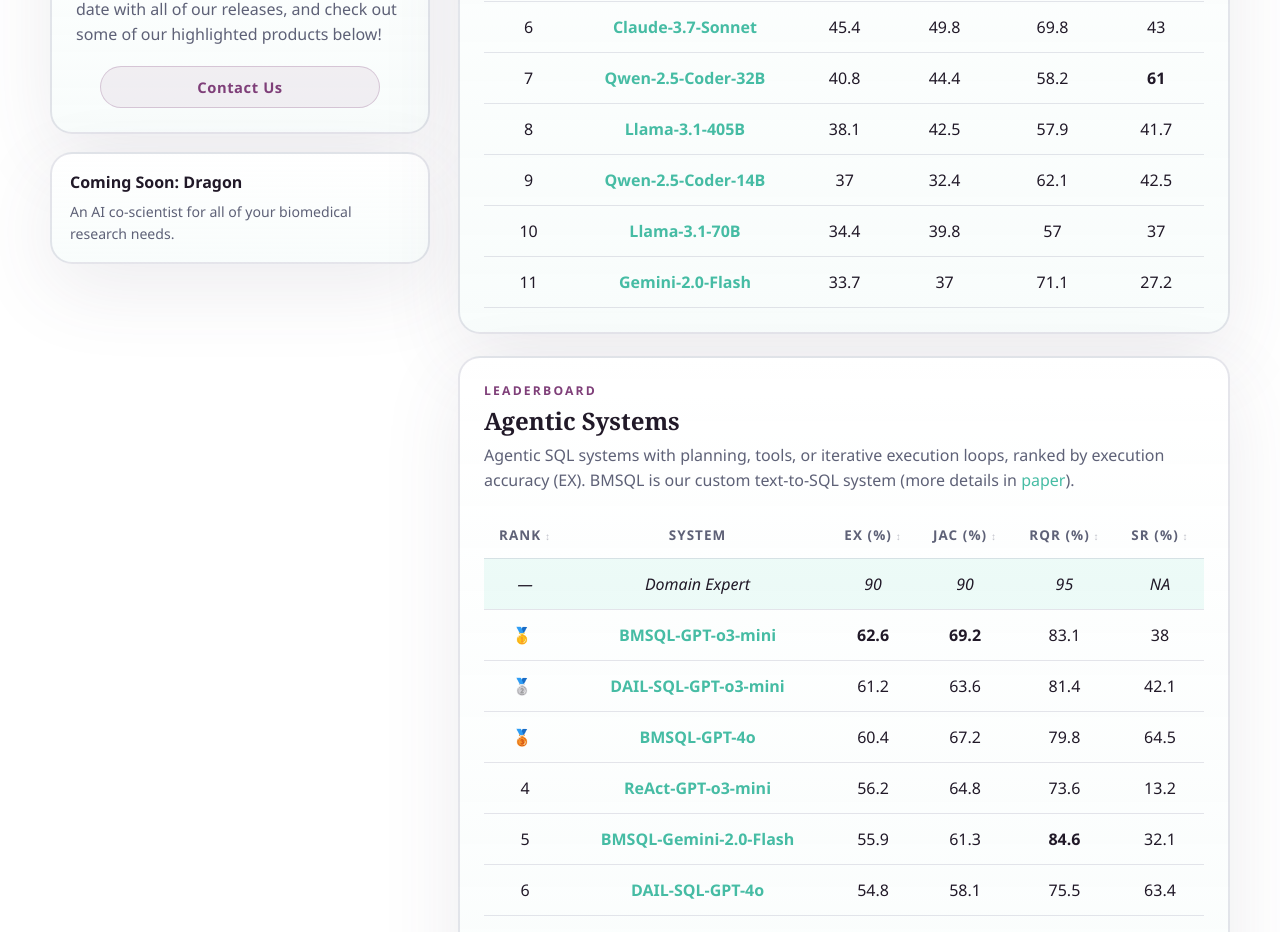
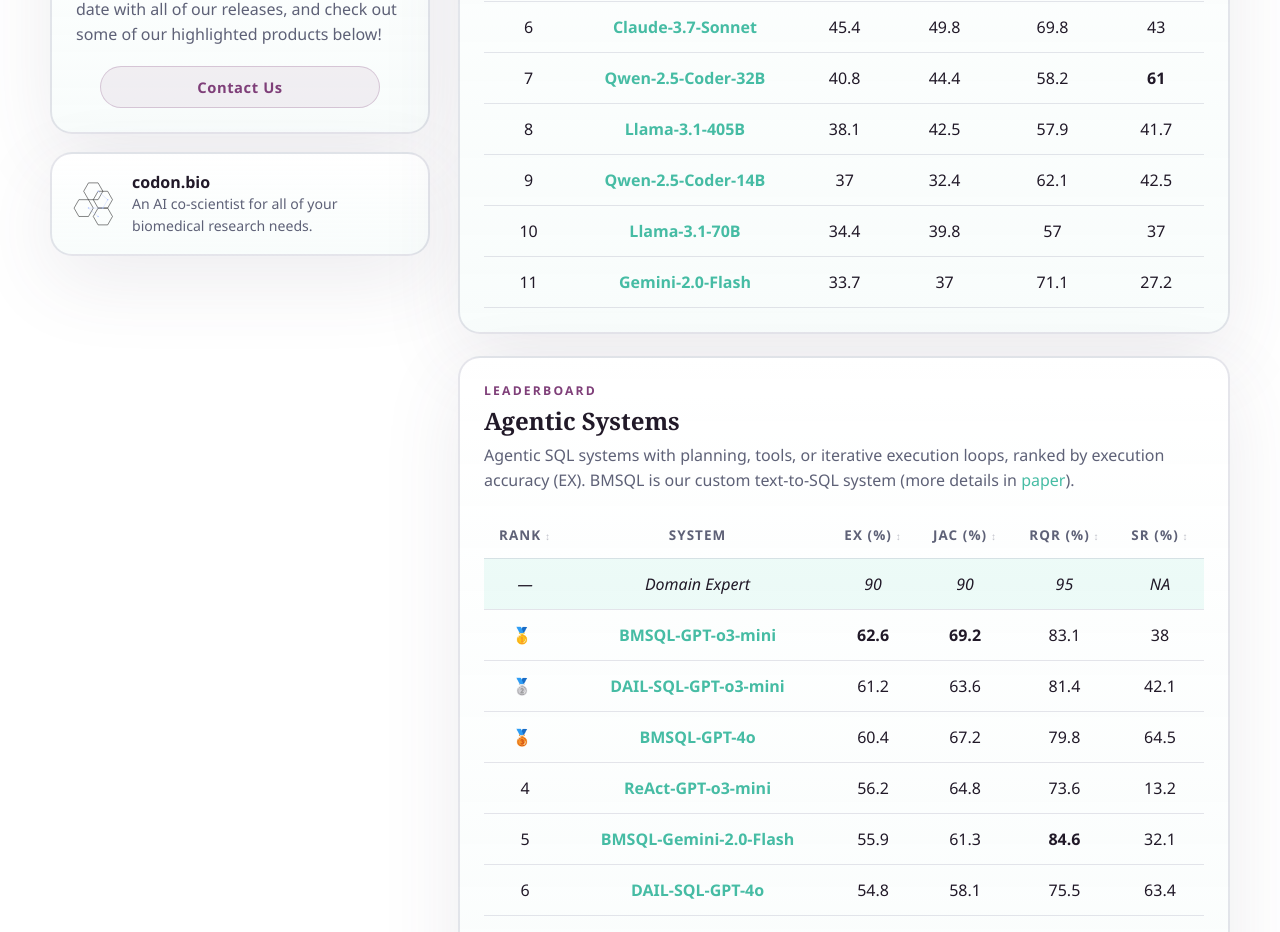
Before and after one commit to datatecnica/biomedbench-suite, a React (Vite) app: page /biomedbench-suite/biomedsql in a window 1280 px wide. Shown: the part 1258-2190 px from the top of the page. Built offline with nearby package versions, Linux system fonts and the light colour scheme.

Commit message:
update codon.bio card

```diff
--- a/src/pages/BenchmarkPage.tsx
+++ b/src/pages/BenchmarkPage.tsx
@@ -10,8 +10,8 @@
 
 const relatedLinks = [
   {
-    title: "Coming Soon: Dragon",
-    href: "#",
+    title: "codon.bio",
+    href: "https://codon.bio/",
     description: "An AI co-scientist for all of your biomedical research needs.",
   },
 ];
@@ -154,8 +154,16 @@
               target="_blank"
               rel="noreferrer"
             >
-              <strong>{link.title}</strong>
-              <span>{link.description}</span>
+              <img
+                className="info-link-card__icon"
+                src={`${import.meta.env.BASE_URL}assets/project-icon.svg`}
+                alt=""
+                aria-hidden="true"
+              />
+              <span className="info-link-card__copy">
+                <strong>{link.title}</strong>
+                <span>{link.description}</span>
+              </span>
             </a>
           ))}
         </section>
--- a/src/styles/globals.css
+++ b/src/styles/globals.css
@@ -695,6 +695,21 @@
   text-decoration: none;
   transition: transform 160ms ease, box-shadow 160ms ease;
   border-color: var(--border);
+  grid-template-columns: 48px minmax(0, 1fr);
+  align-items: center;
+  column-gap: 14px;
+}
+
+.info-link-card__icon {
+  width: 48px;
+  height: 48px;
+  object-fit: contain;
+}
+
+.info-link-card__copy {
+  display: grid;
+  row-gap: 6px;
+  min-width: 0;
 }
 
 .info-link-card strong {
```
Also changed, not shown: public/assets/project-icon.svg (added).
